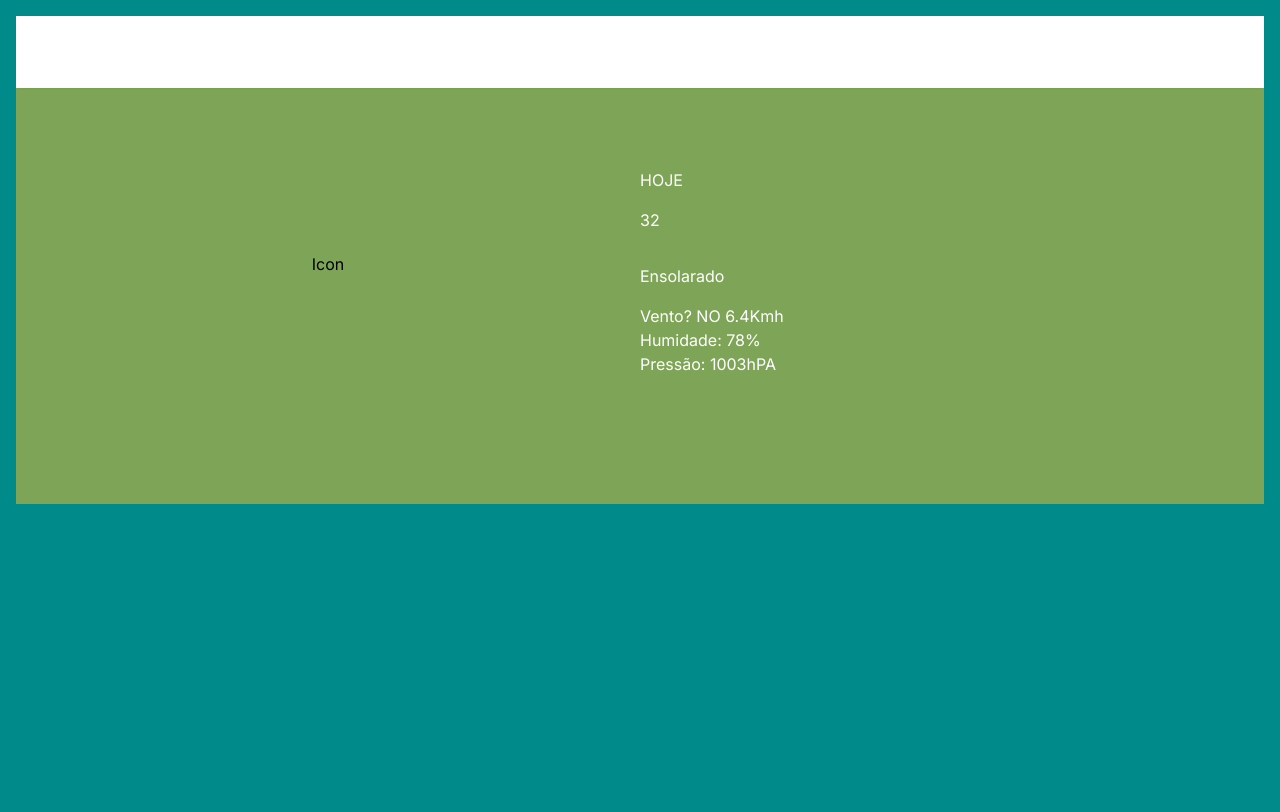
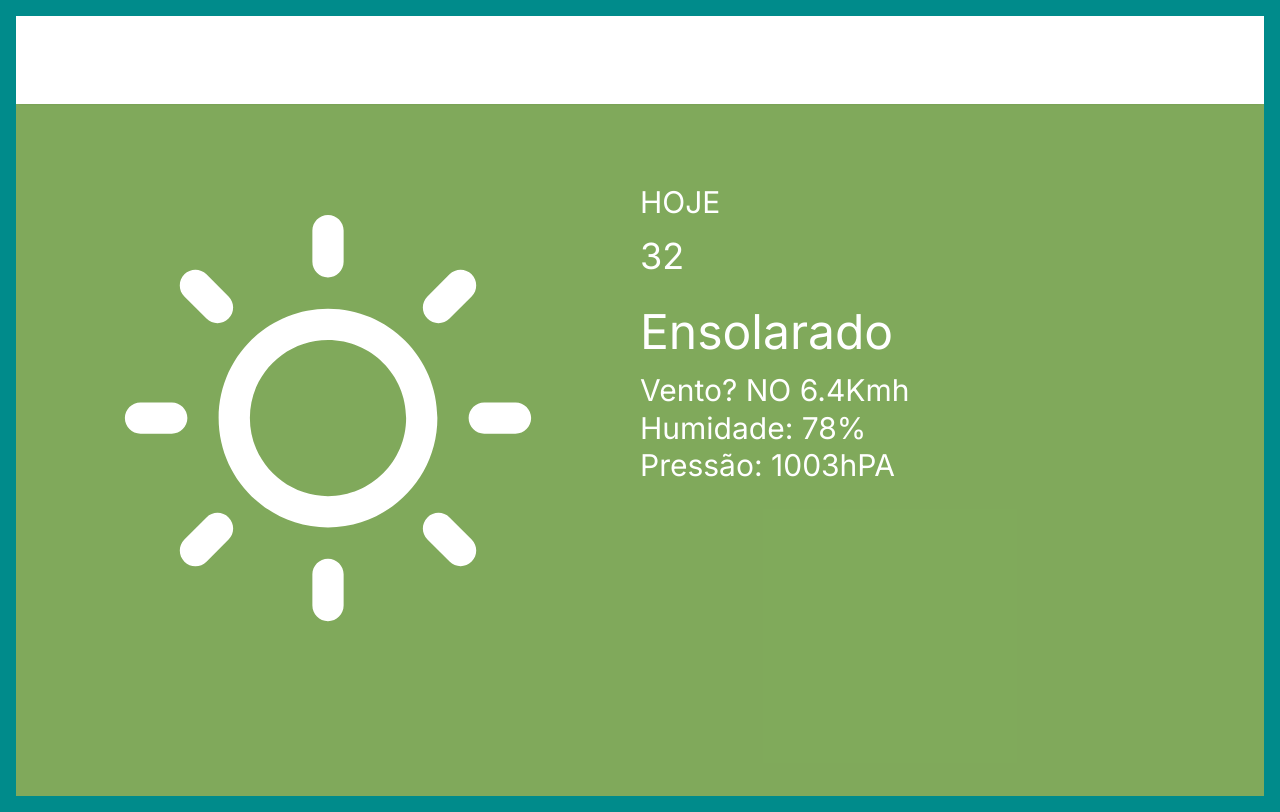
Before and after one commit to pedrohenrickcs/challenge-charlie, a Next.js app: page / in a window 1280 px wide. Built offline with nearby package versions, Linux system fonts and the light colour scheme.

Commit message:
feat: 🎸 add icon

```diff
--- a/src/components/SearchLocation/SearchLocation.tsx
+++ b/src/components/SearchLocation/SearchLocation.tsx
@@ -5,7 +5,7 @@
         type="text"
         name="price"
         id="price"
-        className="block w-full py-6 px-4 text-3x1 outline-none text-textPrimary"
+        className="block w-full py-6 px-4 text-4xl outline-none text-textPrimary"
         placeholder=""
       />
     </div>
--- a/src/components/WeatherContainer/WeatherContainer.tsx
+++ b/src/components/WeatherContainer/WeatherContainer.tsx
@@ -1,17 +1,21 @@
+import Sun from '../icons/Sun'
+
 const WeatherContainer = () => {
   return (
-    <div className="flex flex-row justify-around pt-16 pb-32 bg-amber-400 bg-opacity-50">
-      <div className="container flex justify-center items-center">Icon</div>
-      <div className="container  text-textSecondary">
+    <div className="flex flex-row justify-around pt-16 pb-32 bg-background-yellow bg-opacity-50">
+      <div className="container flex justify-center items-center">
+        <Sun size={500} color="#fff" />
+      </div>
+      <div className="container text-textSecondary">
         <div>
-          <p className="py-4">HOJE</p>
-          <p className="pb-4">32</p>
+          <p className="py-4 text-3xl">HOJE</p>
+          <p className="pb-8 text-4xl">32</p>
         </div>
 
-        <p className="py-4">Ensolarado</p>
-        <p>Vento? NO 6.4Kmh</p>
-        <p>Humidade: 78%</p>
-        <p>Pressão: 1003hPA</p>
+        <p className="pb-4 text-5xl">Ensolarado</p>
+        <p className="text-3xl leading-tight">Vento? NO 6.4Kmh</p>
+        <p className="text-3xl leading-tight">Humidade: 78%</p>
+        <p className="text-3xl leading-tight">Pressão: 1003hPA</p>
       </div>
     </div>
   )
--- a/src/components/commons/Header/index.tsx
+++ /dev/null
@@ -1,47 +0,0 @@
-import Image from 'next/image'
-import Link from 'next/link'
-import { Roboto } from 'next/font/google'
-import { Menu } from './Menu'
-import { useCallback, useState } from 'react'
-import { MenuIcon } from '@/components/icons/MenuIcon'
-
-const roboto = Roboto({
-  subsets: ['latin'],
-  weight: '500',
-})
-
-export const Header = () => {
-  const [isMenuOpen, setIsMenuOpen] = useState(false)
-
-  const openMenu = useCallback(() => {
-    setIsMenuOpen(true)
-  }, [])
-
-  const closeMenu = useCallback(() => {
-    setIsMenuOpen(false)
-  }, [])
-
-  return (
-    <header
-      className={`${roboto.className} bg-h-blue-900 text-sm flex py-3 px-5 justify-between items-center sticky top-0 z-20`}
-    >
-      <Link href="/">
-        <Image
-          src="/favicon.svg"
-          width={55}
-          height={55}
-          alt="Ícone da letra H, Logo de Huriel"
-        />
-      </Link>
-      <button className="p-1 md:hidden" onClick={openMenu}>
-        <MenuIcon className="fill-white w-10 h-10" />
-      </button>
-      <nav className="hidden md:flex items-center gap-10 text-md">
-        <Link href="/">Sobre mim</Link>
-        {/* <Link href="/portfolio">Portfolio</Link> */}
-        <Link href="/contatos">Entre em contato</Link>
-      </nav>
-      <Menu isVisible={isMenuOpen} onClose={closeMenu} />
-    </header>
-  )
-}
--- a/src/components/commons/Layout.tsx
+++ /dev/null
@@ -1,15 +0,0 @@
-import { ReactNode } from 'react'
-import { Header } from './Header'
-
-interface LayoutProps {
-  children: ReactNode
-}
-
-export const Layout = ({ children }: LayoutProps) => {
-  return (
-    <div>
-      <Header />
-      {children}
-    </div>
-  )
-}
--- /dev/null
+++ b/src/components/icons/Sun.tsx
@@ -0,0 +1,62 @@
+const Sun = ({ size = 24, color = 'currentColor', ...rest }) => {
+  return (
+    <svg
+      xmlns="http://www.w3.org/2000/svg"
+      width={size}
+      height={size}
+      color={color}
+      x="0"
+      y="0"
+      version="1.1"
+      viewBox="0 0 512 512"
+      xmlSpace="preserve"
+      {...rest}
+    >
+      <g>
+        <g>
+          <g fill="none" strokeMiterlimit="10">
+            <path d="M0 0H512V512H0z"></path>
+            <path d="M0 480L512 480"></path>
+            <path d="M0 448L512 448"></path>
+            <path d="M0 416L512 416"></path>
+            <path d="M0 384L512 384"></path>
+            <path d="M0 352L512 352"></path>
+            <path d="M0 320L512 320"></path>
+            <path d="M0 288L512 288"></path>
+            <path d="M0 256L512 256"></path>
+            <path d="M0 224L512 224"></path>
+            <path d="M0 192L512 192"></path>
+            <path d="M0 160L512 160"></path>
+            <path d="M0 128L512 128"></path>
+            <path d="M0 96L512 96"></path>
+            <path d="M0 64L512 64"></path>
+            <path d="M0 32L512 32"></path>
+            <path d="M480 0L480 512"></path>
+            <path d="M448 0L448 512"></path>
+            <path d="M416 0L416 512"></path>
+            <path d="M384 0L384 512"></path>
+            <path d="M352 0L352 512"></path>
+            <path d="M320 0L320 512"></path>
+            <path d="M288 0L288 512"></path>
+            <path d="M256 0L256 512"></path>
+            <path d="M224 0L224 512"></path>
+            <path d="M192 0L192 512"></path>
+            <path d="M160 0L160 512"></path>
+            <path d="M128 0L128 512"></path>
+            <path d="M96 0L96 512"></path>
+            <path d="M64 0L64 512"></path>
+            <path d="M32 0L32 512"></path>
+          </g>
+        </g>
+      </g>
+      <path
+        fill={color}
+        fillRule="evenodd"
+        d="M256 144c-61.75 0-112 50.25-112 112s50.25 112 112 112 112-50.25 112-112-50.25-112-112-112zm0 192c-44.188 0-80-35.812-80-80s35.812-80 80-80 80 35.812 80 80-35.812 80-80 80zm0-224c8.833 0 16-7.167 16-16V64c0-8.833-7.167-16-16-16s-16 7.167-16 16v32c0 8.833 7.167 16 16 16zm0 288c-8.833 0-16 7.167-16 16v32c0 8.833 7.167 16 16 16s16-7.167 16-16v-32c0-8.833-7.167-16-16-16zm124.438-245.833l22.625-22.625c6.25-6.25 6.25-16.375 0-22.625s-16.375-6.25-22.625 0l-22.625 22.625c-6.25 6.25-6.25 16.375 0 22.625 6.249 6.25 16.375 6.25 22.625 0zM131.562 357.834l-22.625 22.625c-6.25 6.249-6.25 16.374 0 22.624s16.375 6.25 22.625 0l22.625-22.624c6.25-6.271 6.25-16.376 0-22.625-6.249-6.251-16.375-6.272-22.625 0zM112 256c0-8.833-7.167-16-16-16H64c-8.833 0-16 7.167-16 16s7.167 16 16 16h32c8.833 0 16-7.167 16-16zm336-16h-32c-8.833 0-16 7.167-16 16s7.167 16 16 16h32c8.833 0 16-7.167 16-16s-7.167-16-16-16zm-316.459-85.833c6.251 6.25 16.376 6.25 22.625 0 6.251-6.25 6.251-16.375 0-22.625l-22.625-22.625c-6.25-6.25-16.374-6.25-22.625 0-6.25 6.25-6.25 16.375 0 22.625l22.625 22.625zm248.918 203.645c-6.271-6.25-16.376-6.25-22.625 0-6.251 6.25-6.271 16.375 0 22.625l22.625 22.625c6.249 6.25 16.374 6.25 22.624 0s6.25-16.374 0-22.625l-22.624-22.625z"
+        clipRule="evenodd"
+      ></path>
+    </svg>
+  )
+}
+
+export default Sun
--- /dev/null
+++ b/src/components/icons/icons.tsx
@@ -0,0 +1,5 @@
+import Sun from './Sun'
+
+export const Icons = {
+  sun: Sun,
+}
--- a/tailwind.config.ts
+++ b/tailwind.config.ts
@@ -10,7 +10,11 @@
   theme: {
     extend: {
       colors: {
-        background: '#87CEFA',
+        background: '#87cefa',
+        'background-blue': '#87ceeb',
+        'background-yellow': '#ffc82c',
+        'background-gray': '#8492a6',
+        'background-white': '#ffffff',
         textPrimary: '#778899',
         textSecondary: '#ffffff',
       },
```
